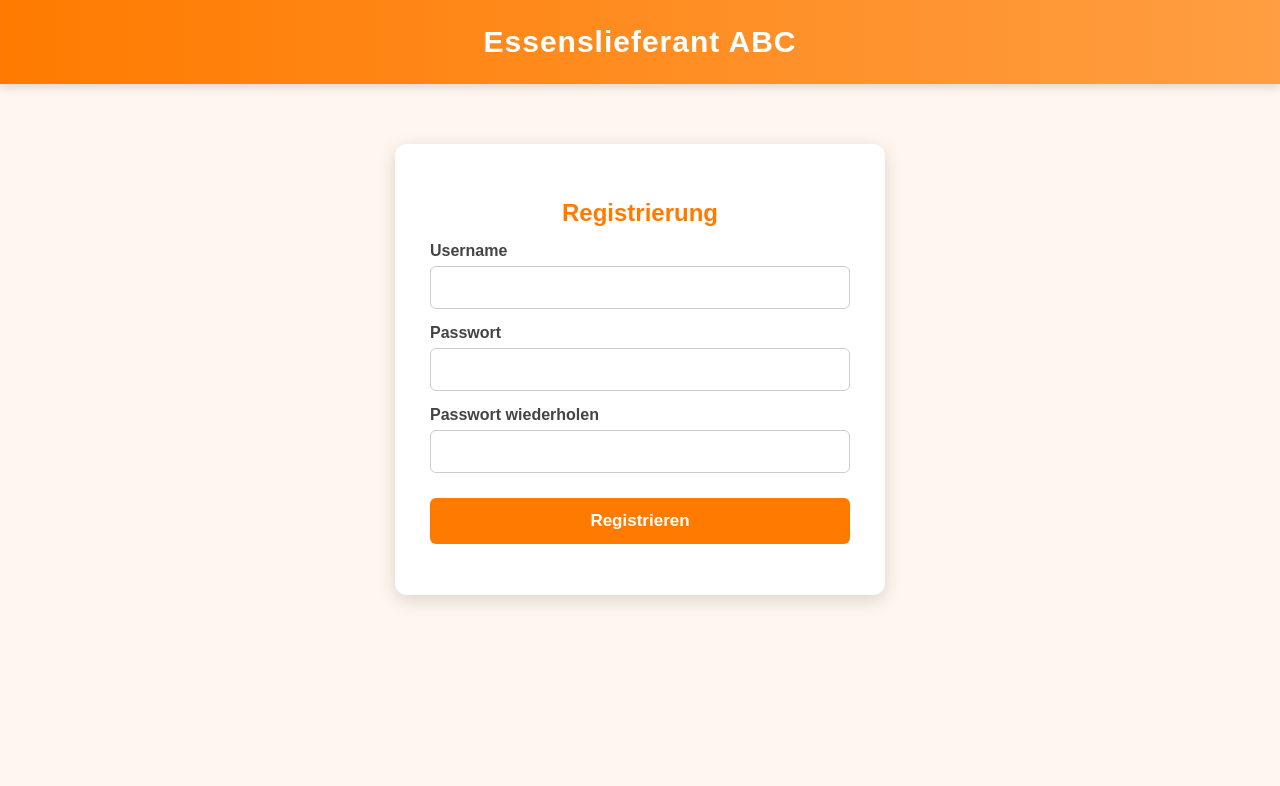
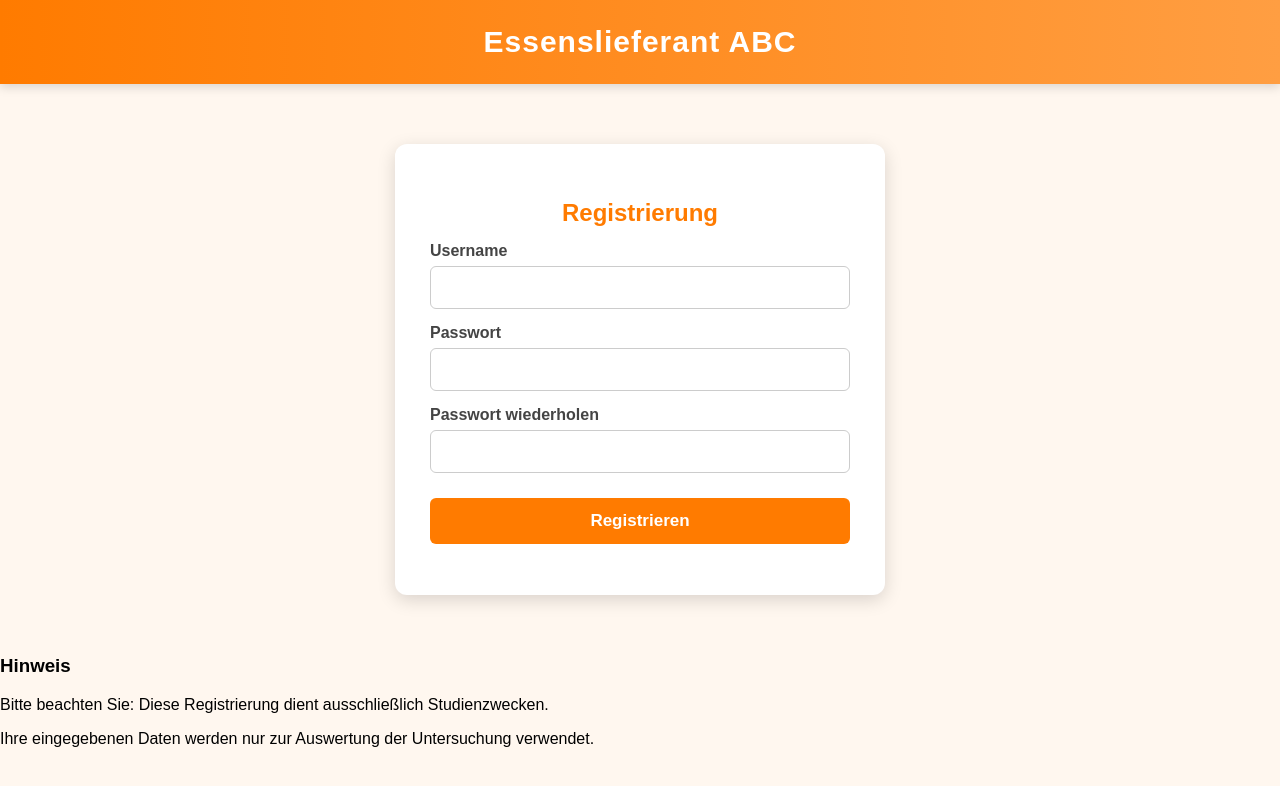
Before and after one commit to Webseite40/Webseite40.github.io, a website: page index.html in a window 1280 px wide. Drawn offline with Linux system fonts and the light colour scheme.

Commit message:
Update index.html

```diff
--- a/index.html
+++ b/index.html
@@ -96,7 +96,12 @@
 <header>Essenslieferant ABC</header>
 
 <!-- Registrierung -->
-<div id="registerScreen" class="container screen active">
+<!-- Registrierung -->
+<div id="registerScreen" class="screen active">
+  <div class="main-container">
+
+    <!-- Originaler Registrierungs-Container -->
+    <div class="container">
       <h2>Registrierung</h2>
       <form id="registerForm">
         <label>Username</label>
@@ -109,6 +114,17 @@
       </form>
       <p class="error" id="regError"></p>
     </div>
+
+    <!-- 🟣 INFO-BOX (NEU) -->
+    <div class="info-box">
+      <h3>Hinweis</h3>
+      <p>Bitte beachten Sie: Diese Registrierung dient ausschließlich Studienzwecken.</p>
+      <p>Ihre eingegebenen Daten werden nur zur Auswertung der Untersuchung verwendet.</p>
+    </div>
+
+  </div>
+</div>
+
 
 <!-- Login -->
 <div id="loginScreen" class="container screen">
@@ -134,7 +150,7 @@
 <div id="loginSuccessScreen" class="container screen">
   <h2>Login erfolgreich!</h2>
   <p>Sie sind eingeloggt – Bestellung abgeschlossen!</p>
-  <p>Als nächste müssen Sie dei Umfrage noch beantworten. Den Link finden Sie in der Email oder gleich hier:</p>
+  <p>Als nächste müssen Sie die Umfrage noch beantworten. Den Link finden Sie hier: https://study.hcs.ruhr-uni-bochum.de/jfe/form/SV_3IWHPu7egUatFWu oder in der Email</p>
 </div>
 
 <script>
```
Lines whose indentation alone changed are shown as unchanged.
